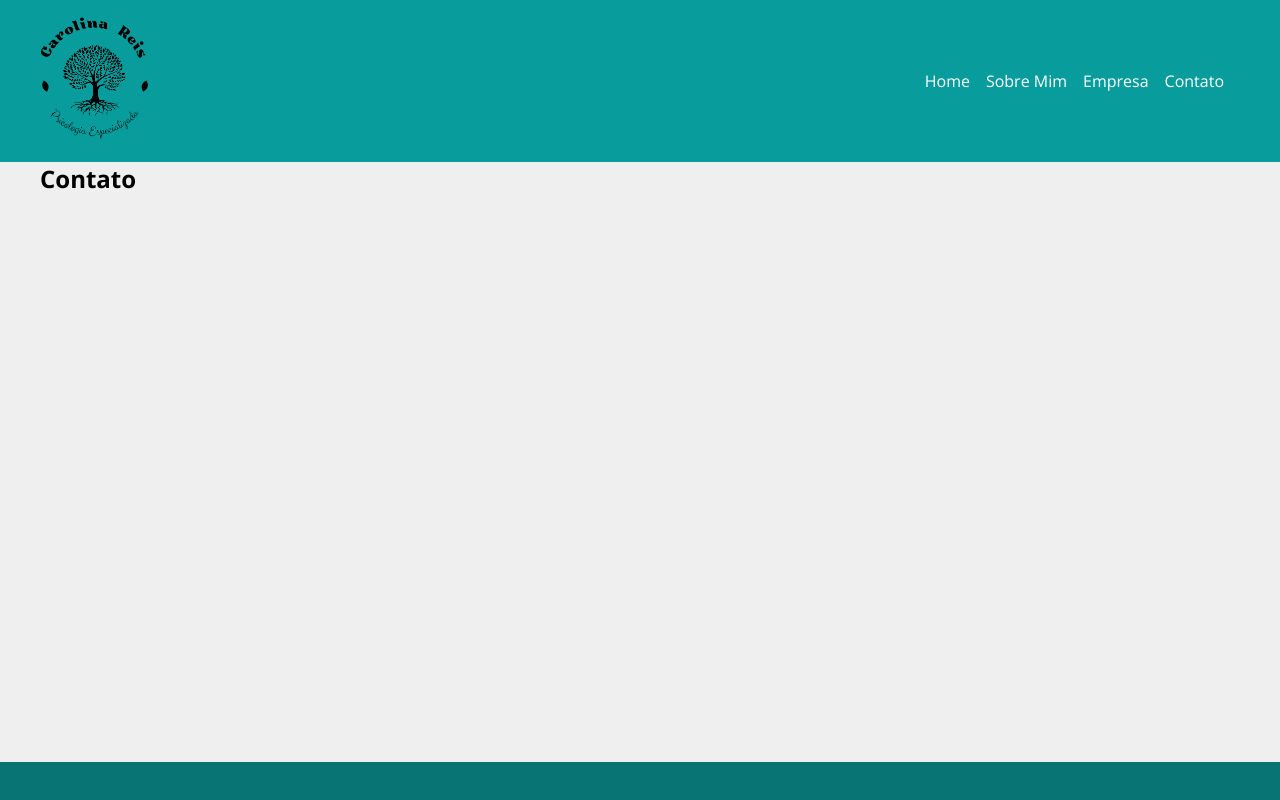
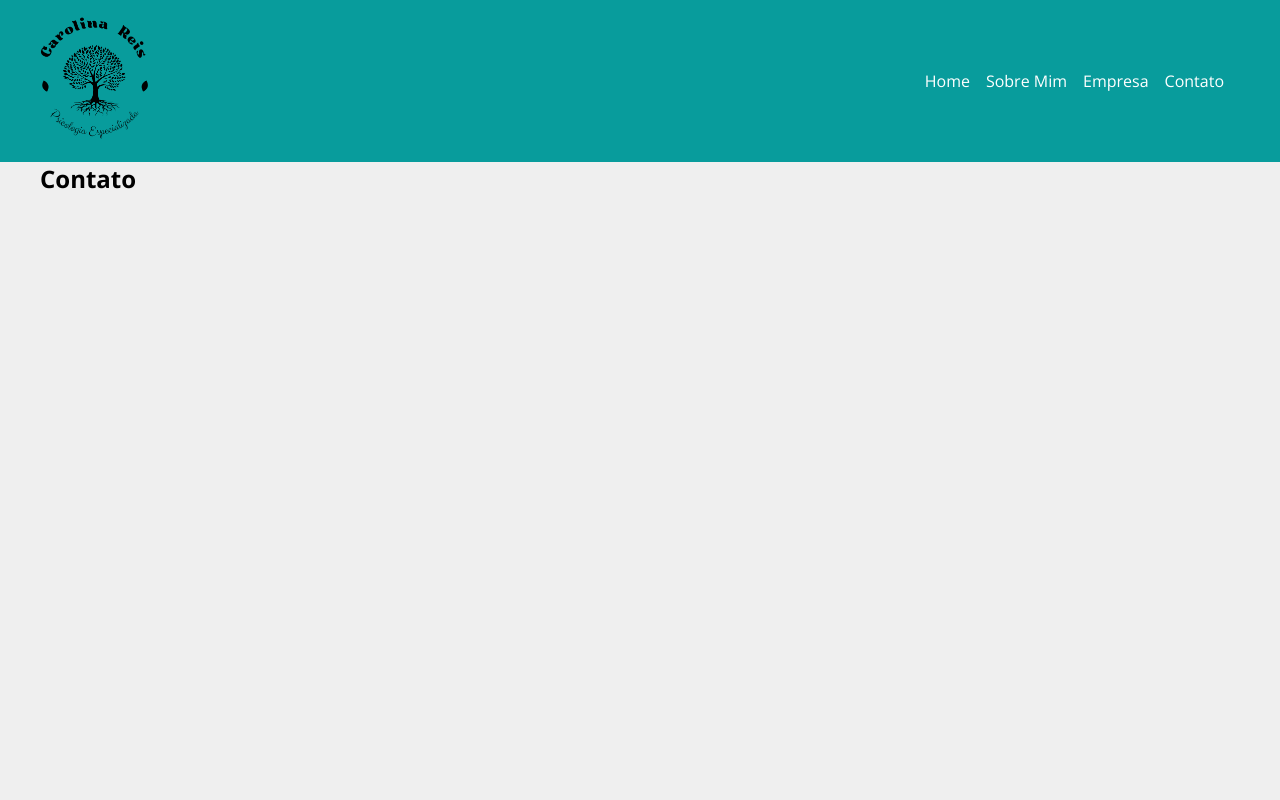
Before and after one commit to alexponciano2/psicologaCarol, a React (Vite) app in the folder sitecarol/: page /contact in a window 1280 px wide. Shown: the top 800 px of the page. Built offline with nearby package versions, Linux system fonts and the light colour scheme.

Commit message:
Update Container.module.css

```diff
--- a/sitecarol/src/components/layout/Container.module.css
+++ b/sitecarol/src/components/layout/Container.module.css
@@ -16,5 +16,5 @@
   }
 
   .min-height {
-    min-height: 75%;
+    min-height: 80%;
   }
```
